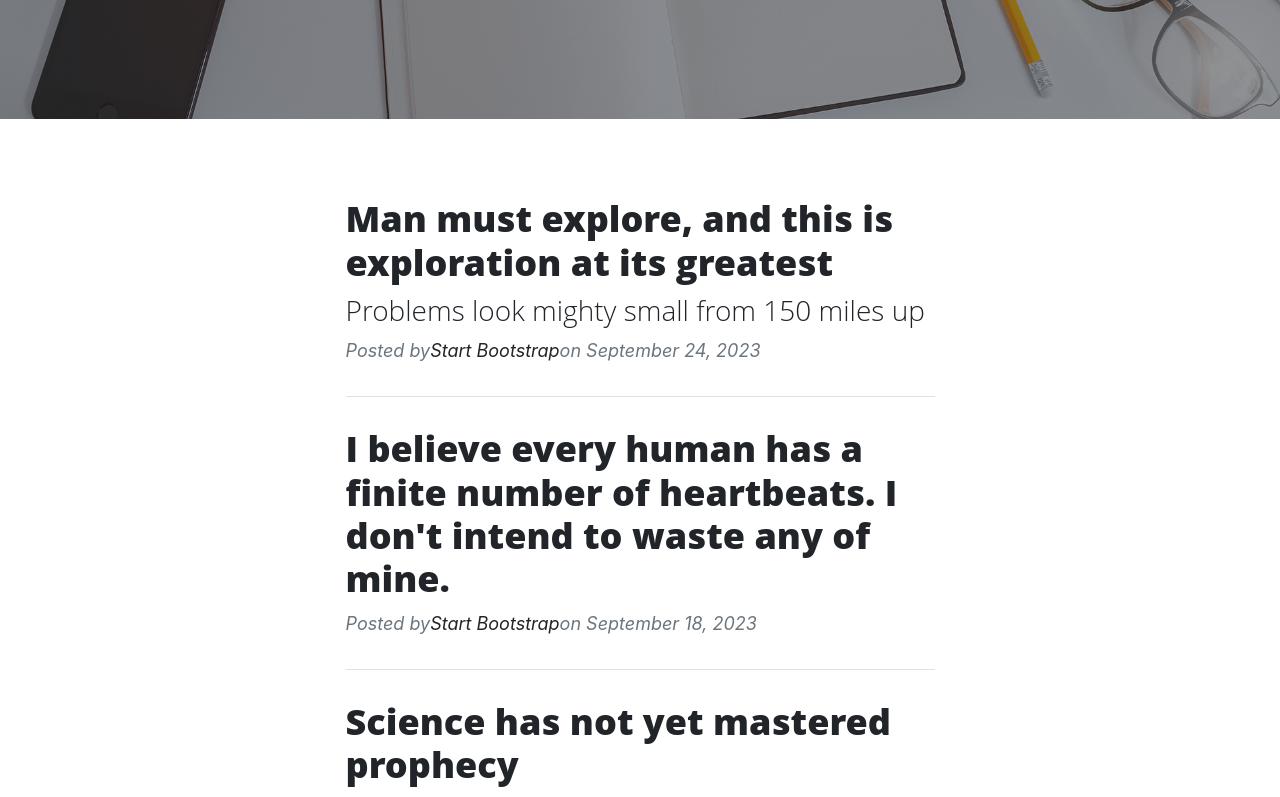
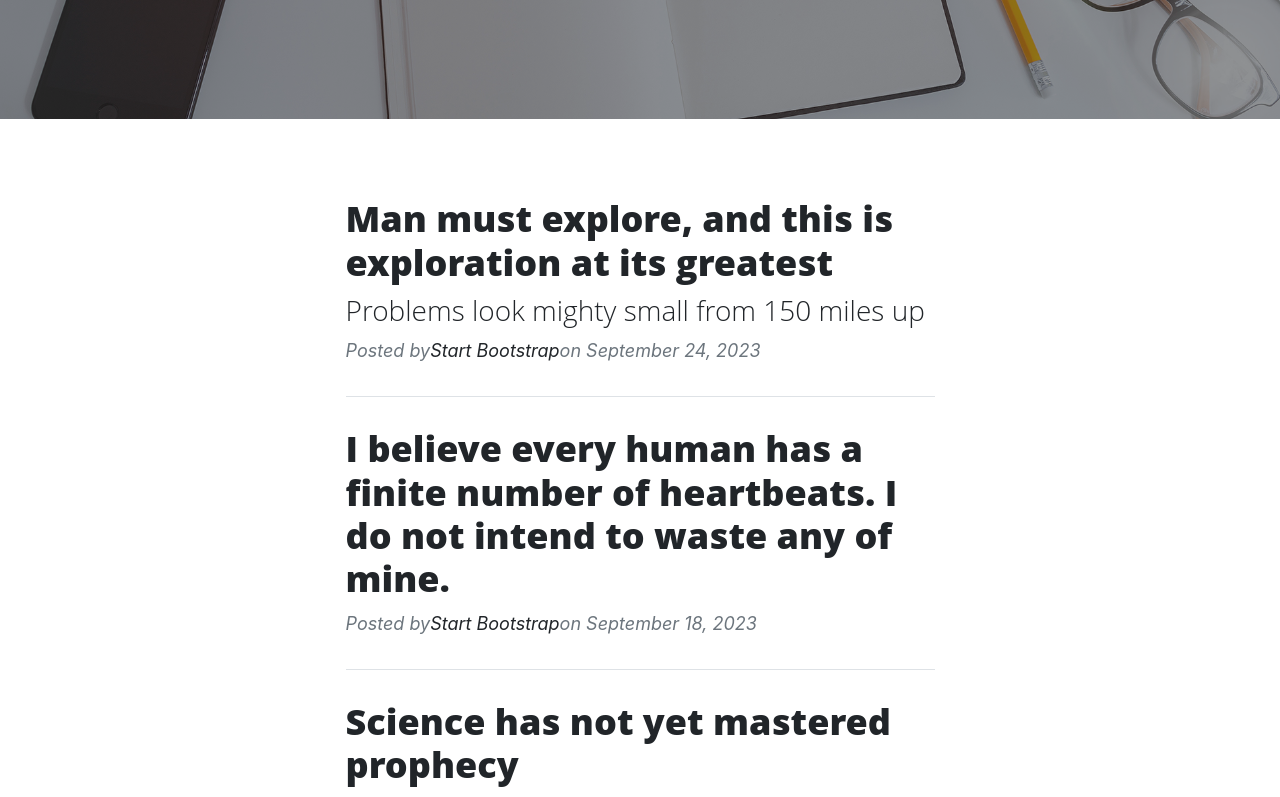
Before and after one commit to alexlin1127/20250722-next, a Next.js app: page / in a window 1280 px wide. Shown: the part 413-1210 px from the top of the page. Built offline with nearby package versions, Linux system fonts and the light colour scheme.

Commit message:
fix: 修正標題文字的排版錯誤

```diff
--- a/src/app/page.js
+++ b/src/app/page.js
@@ -28,8 +28,8 @@
             <div className="post-preview">
               <a href="post.html">
                 <h2 className="post-title">
-                  I believe every human has a finite number of heartbeats. I
-                  don't intend to waste any of mine.
+                  I believe every human has a finite number of heartbeats. I do
+                  not intend to waste any of mine.
                 </h2>
               </a>
               <p className="post-meta">
```
